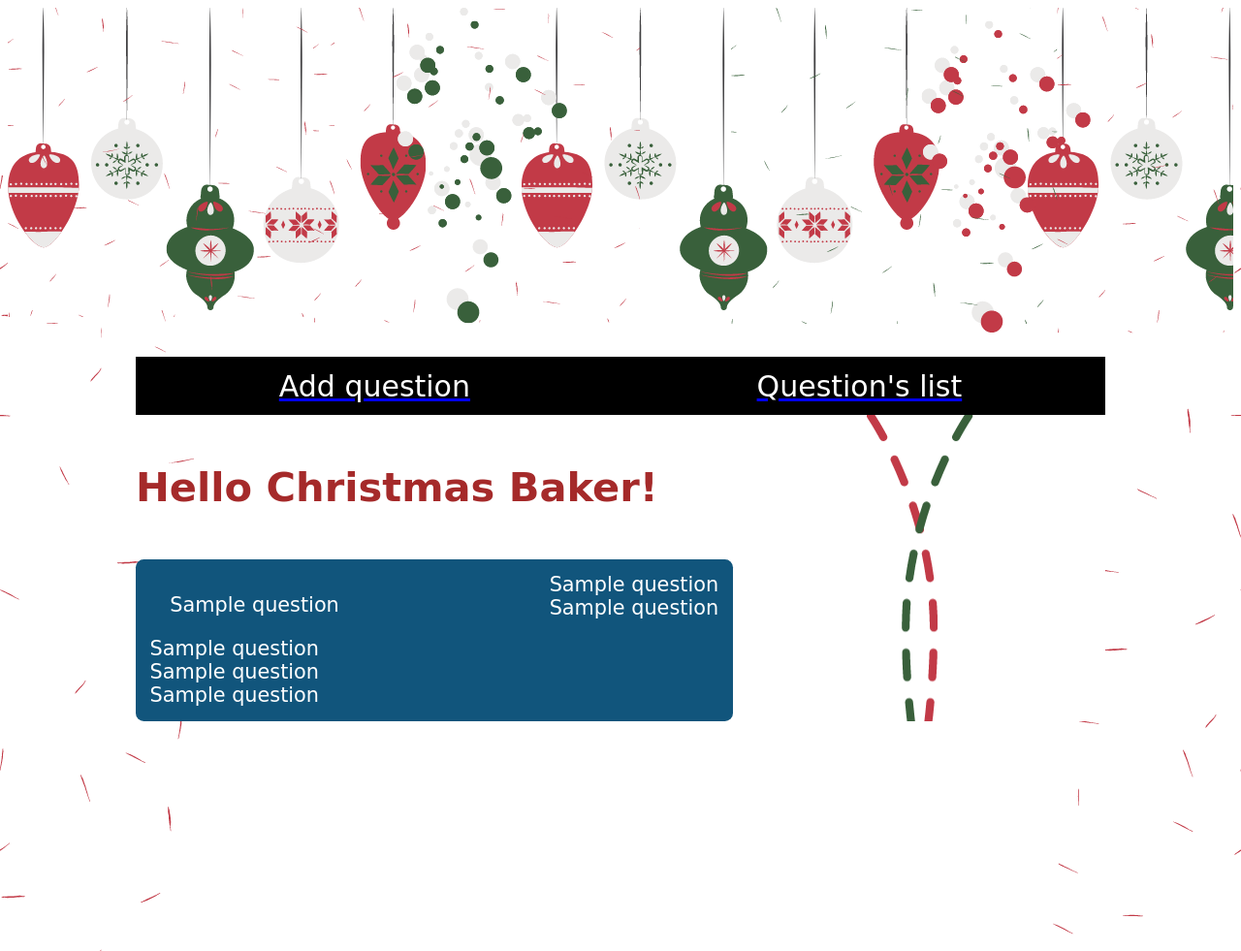
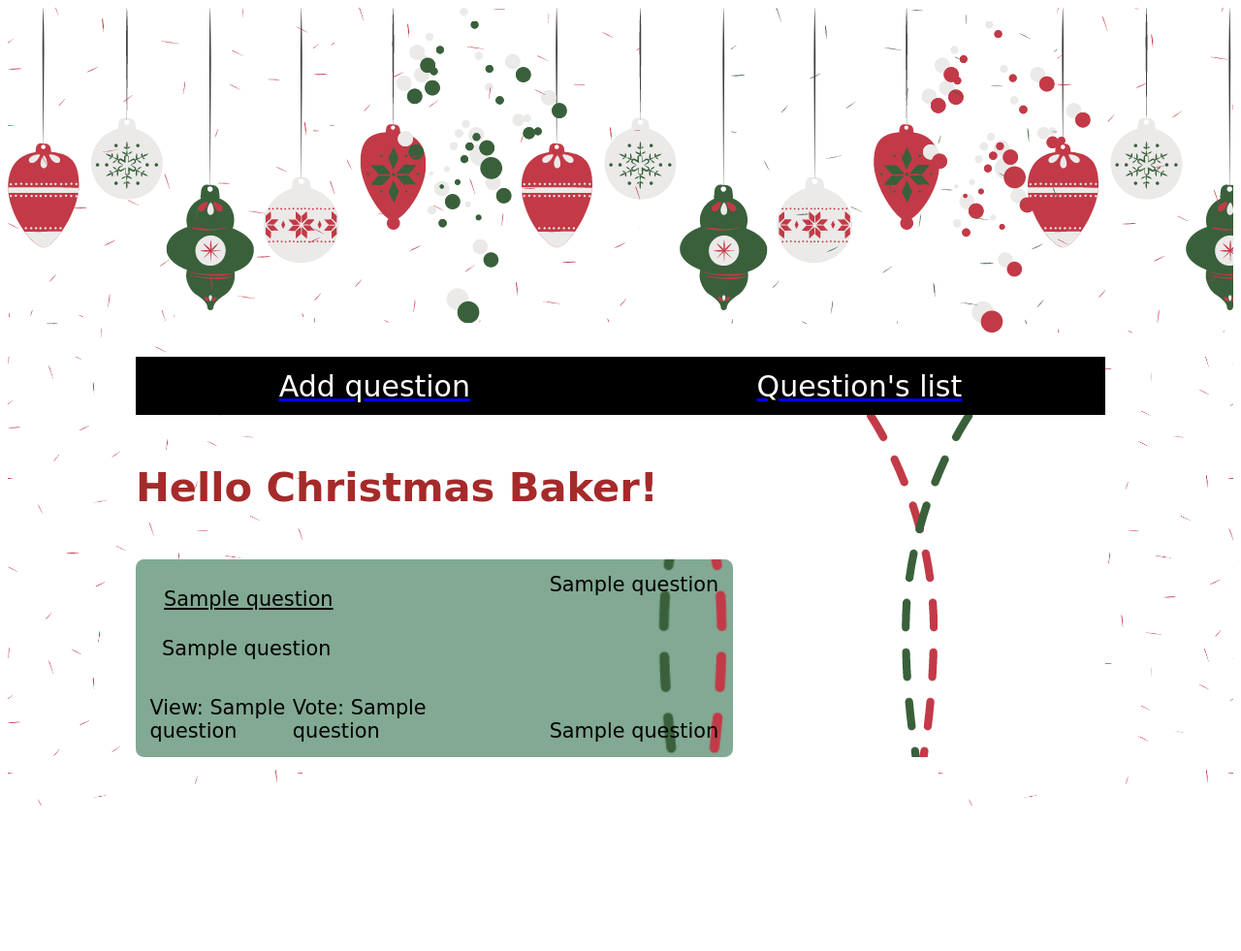
Before and after one commit to xtarzyk/askMate, a Flask app: template templates/main_page.html in a window 1280 px wide. Shown: the whole page at 97% size. After the commit the page ends 831 px from the top, so only its background shows below. Run offline with Flask 2, Linux system fonts and the light colour scheme; the template is opened without the code that fills it: most values are stand-ins (such as "Sample title", 1, 10 or a date in 2020); parts of the project's set-up code (start-up, migrations or seed data) failed here and were passed over.

Commit message:
Main page

```diff
--- a/static/CSS/main_page.css
+++ b/static/CSS/main_page.css
@@ -10,7 +10,7 @@
 }
 
  .body {
-        background-color: white;
+        background-color: black;
         margin: 0;
     }
     h1 {
@@ -31,6 +31,14 @@
 }
 
 .content-wrapper {
+    background-image:
+            url('../image/frame_rame.png'),
+            url('../image/frame_rame.png');
+    background-position:
+            top right,
+            top left;
+    background-repeat: repeat-y;
+    background-size: 19em;
     display: flex;
     justify-content: center;
     flex-flow: row nowrap;
@@ -47,23 +55,6 @@
     font-family: Apple Chancery, cursive;
     font-size: 30px;
     display: flex;
-}
-
-.sidebar {
-    background-image: url('../image/frame_rame.png');
-    position: absolute;
-    background-repeat: repeat-y;
-    width: 200px;
-    height: 100%;
-    z-index: -1;
-}
-#left-sidebar {
-    left: 0;
-    background-position: top left ;
-}
-#right-sidebar {
-    right: 0;
-    background-position: top right;
 }
 
 form{
@@ -86,12 +77,15 @@ h1 {
 }
 
 .question {
-    background-color: #11557C;
+    background-image: url('../image/question_back.png');
+    background-position: right;
+    background-repeat: no-repeat;
+    background-size: 100%;
     margin: 2.4em 0;
     width: 28.2em;
     border-radius: 0.4em;
     padding: 0.7em;
-    color: white;
+    color: black;
     display: flex;
     flex-flow: row;
     justify-content: space-between;
@@ -99,6 +93,27 @@ h1 {
 .left-column {
     width: 50%;
 }
+
+.right-column {
+    justify-content: space-between;
+    display: flex;
+    flex-flow: column;
+}
+
 .question-title{
-    padding: 1em;
+    padding: 0.7em;
 }
+
+.question-message{
+    padding: 0.6em;
+    white-space: nowrap;
+    overflow: hidden;
+    text-overflow: ellipsis;
+}
+
+.vote-and-view{
+    display: flex;
+    flex-flow: row;
+    justify-content: space-around;
+    margin-top: 1.2em;
+}
--- a/templates/add_question.html
+++ b/templates/add_question.html
@@ -8,7 +8,6 @@
 <body>
 <div class="header"></div>
 <div class="content-wrapper">
-    <div class="sidebar" id="left-sidebar"></div>
 <div class="content">
     <div class="main_menu">
         <a href="/"><span style="color: white"> Main Page</span></a>
@@ -31,7 +30,6 @@
             </form>
             </div>
     </div>
-    <div class="sidebar" id="right-sidebar"></div>
 </div>
 </body>
 </html>
--- a/templates/main_page.html
+++ b/templates/main_page.html
@@ -8,7 +8,6 @@
 <body>
 <div class="header"></div>
 <div class="content-wrapper">
-    <div class="sidebar" id="left-sidebar"></div>
     <div class="content">
         <div class="main_menu">
             <a href="/add-question"><span style="color: white"> Add question</span></a>
@@ -20,17 +19,17 @@
                 <div class="question">
                     <div class="left-column">
                         <div class="question-title">
-                        {{ question[3] }}
+                            <a href="question/{{ question[0] }}" style="color: black"> {{ question[3] }} </a>
                         </div>
                         <div class="question-message">
                             {{ question[1] }}
                         </div>
                         <div class="vote-and-view">
                             <div class="question-view-number">
-                            {{ question[4] }}
+                            View: {{ question[4] }}
                             </div>
                             <div class="question-vote-number">
-                            {{ question[5] }}
+                            Vote: {{ question[5] }}
                             </div>
                         </div>
                     </div>
@@ -46,7 +45,6 @@
             {% endfor %}
         </div>
     </div>
-    <div class="sidebar" id="right-sidebar"></div>
 </div>
 </body>
 </html>
```
Also changed, not shown: data/database.sql (+12 -4 lines), static/CSS/add_question_look.css (+9 -16 lines), static/image/question_back.png (added).
